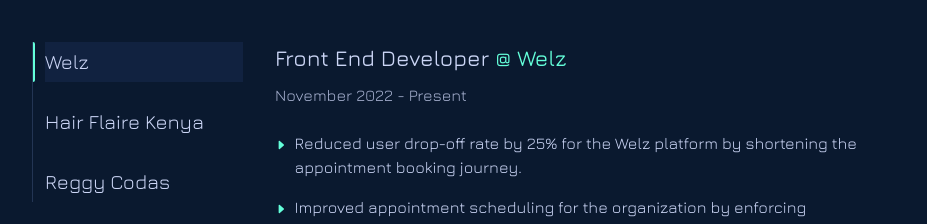
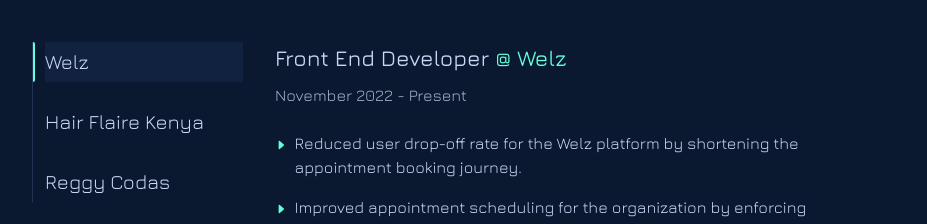
Before and after one commit to PiusKariuki/portfolio, a Vue app: page / in a window 1280 px wide. Shown: the part 1540-1764 px from the top of the page, without its empty margins (176-1103 px from the left). Built offline with nearby package versions, Linux system fonts and the light colour scheme.

Commit message:
Refactor: patrick updates

```diff
--- a/src/modules/Portfolio/sections/Companies.vue
+++ b/src/modules/Portfolio/sections/Companies.vue
@@ -63,7 +63,7 @@
     logo: "/imgs/companies/speeddates.svg",
     styles: "h-10 lg:h-14 lg:w-32",
     containerStyles: "rounded-br-md",
-    url: "https://www.speeddateskenya.com/"
+    url: "https://www.a-list-events.com/"
   },
 ]
 </script>
--- a/src/shared/data/placesWorked.js
+++ b/src/shared/data/placesWorked.js
@@ -6,7 +6,7 @@
         duration: "November 2022 - Present",
         link: "https://www.welz.com/",
         roles: [
-            'Reduced  user drop-off rate by 25% for the Welz platform by shortening the appointment booking journey.',
+            'Reduced  user drop-off rate for the Welz platform by shortening the appointment booking journey.',
             'Improved appointment scheduling for the organization by enforcing uniformity across time zones.',
             'Increased the customer base for Welz by providing more payment options',
             'Increased the customer base by including more insurance company options'
@@ -20,7 +20,7 @@
         link: "https://hfk.vercel.app/",
         roles: [
             'Broadened the outreach of H.F.K. by providing an elegant design for their e-commerce platform.',
-            'Reduced the user journey by 25%  by providing more filter options for their product catalog instead of endless scrolling.',
+            'Reduced the user journey by providing more filter options for their product catalog instead of endless scrolling.',
             'Reduced load times by almost 50% by implementing a graphql API reducing over-fetching and using caching.'
         ]
     },
@@ -31,7 +31,7 @@
         duration: "November 2021 - June 2022",
         link: "https://reggycodas.com/",
         roles: [
-            'Improved the company’s versatility by learning more technologies and frameworks.',
+            'Increased the company clientele by learning more technologies and frameworks like typescript and NEXT JS.',
             'Reduced the server costs and load times by 50% on front end interfaces by optimizing build sizes.'
         ]
     },
```
